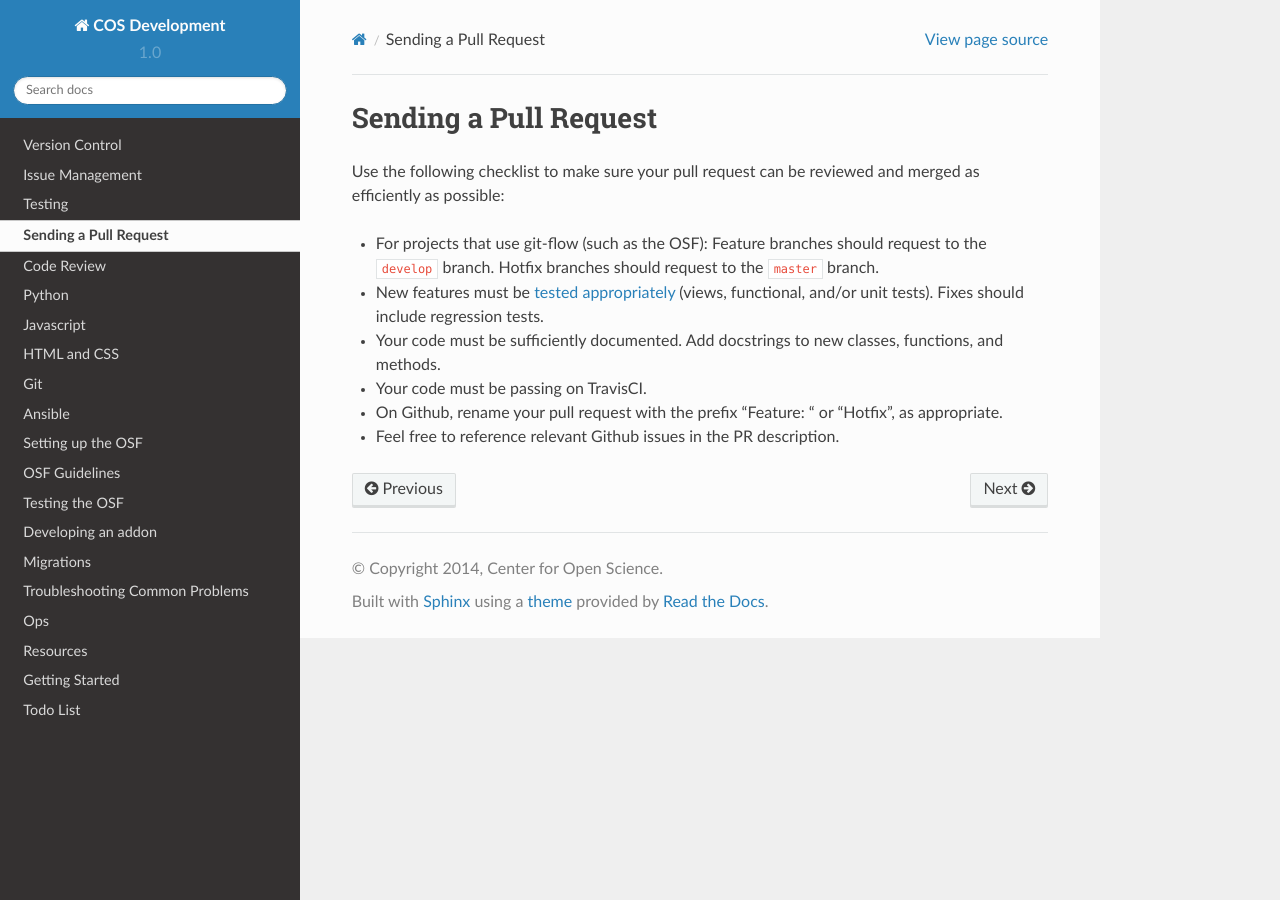
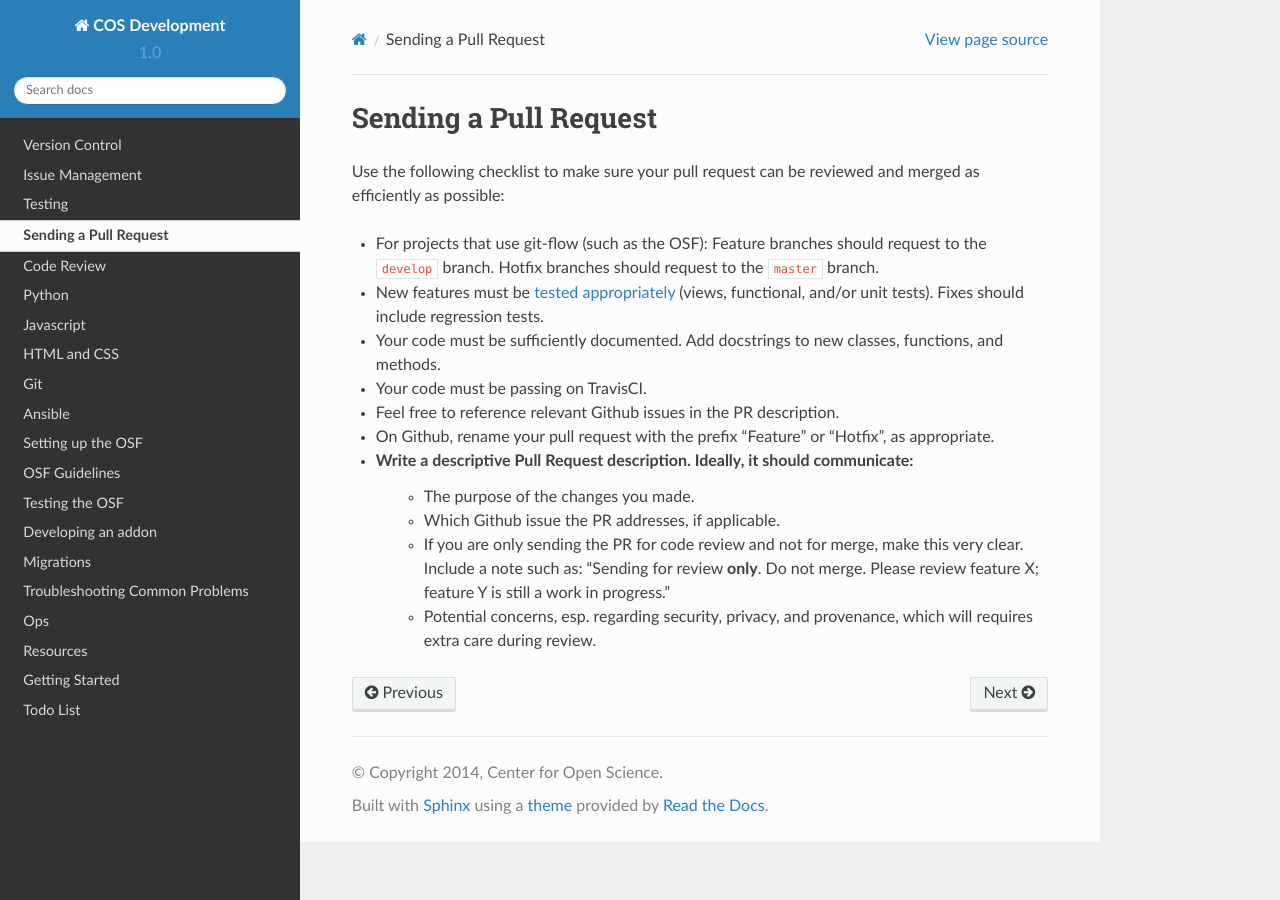
Before and after one commit to CenterForOpenScience/COSDev, a Sphinx documentation site: the page built from docs/process/pull_requests.rst, in a window 1280 px wide. Built offline with Sphinx 7.4.7 and the Read the Docs theme 2.0.0, drawn with Linux system fonts in a browser that asks for light colours.

Commit message:
Add guidelines for PR descriptions and style comments

```diff
--- a/docs/process/pull_requests.rst
+++ b/docs/process/pull_requests.rst
@@ -9,5 +9,10 @@ Use the following checklist to make sure your pull request can be reviewed and m
 - New features must be :ref:`tested appropriately <testing>` (views, functional, and/or unit tests). Fixes should include regression tests.
 - Your code must be sufficiently documented. Add docstrings to new classes, functions, and methods.
 - Your code must be passing on TravisCI.
-- On Github, rename your pull request with the prefix "Feature: " or "Hotfix", as appropriate.
 - Feel free to reference relevant Github issues in the PR description.
+- On Github, rename your pull request with the prefix "Feature" or "Hotfix", as appropriate.
+- Write a descriptive Pull Request description. Ideally, it should communicate:
+    - The purpose of the changes you made.
+    - Which Github issue the PR addresses, if applicable.
+    - If you are only sending the PR for code review and not for merge, make this very clear. Include a note such as: "Sending for review **only**. Do not merge. Please review feature X; feature Y is still a work in progress."
+    - Potential concerns, esp. regarding security, privacy, and provenance, which will requires extra care during review.
--- a/tasks.py
+++ b/tasks.py
@@ -29,6 +29,7 @@ def docs(clean=False, browse=False):
 
 @task
 def watch():
+    docs()
     try:
         import sphinx_autobuild
     except ImportError:
```
Also changed, not shown: docs/process/code_review.rst (+10 -0 lines).
